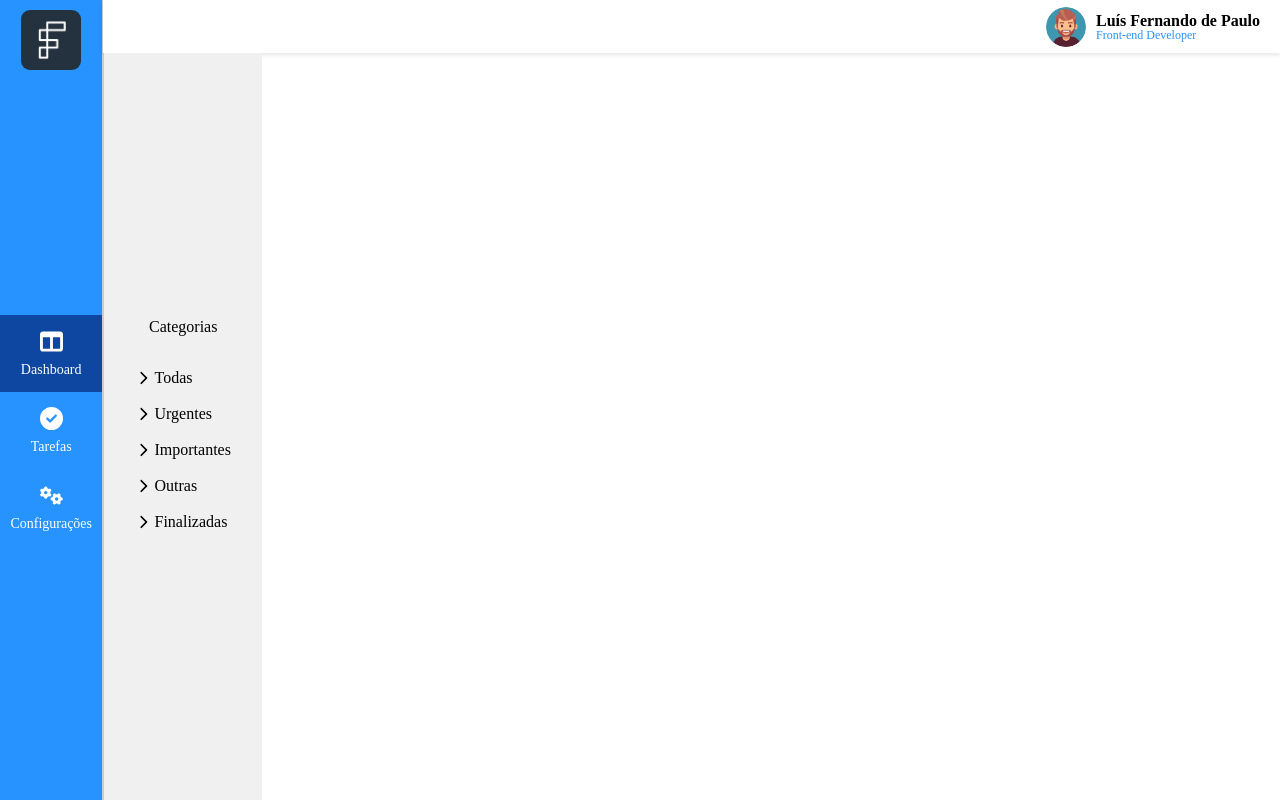
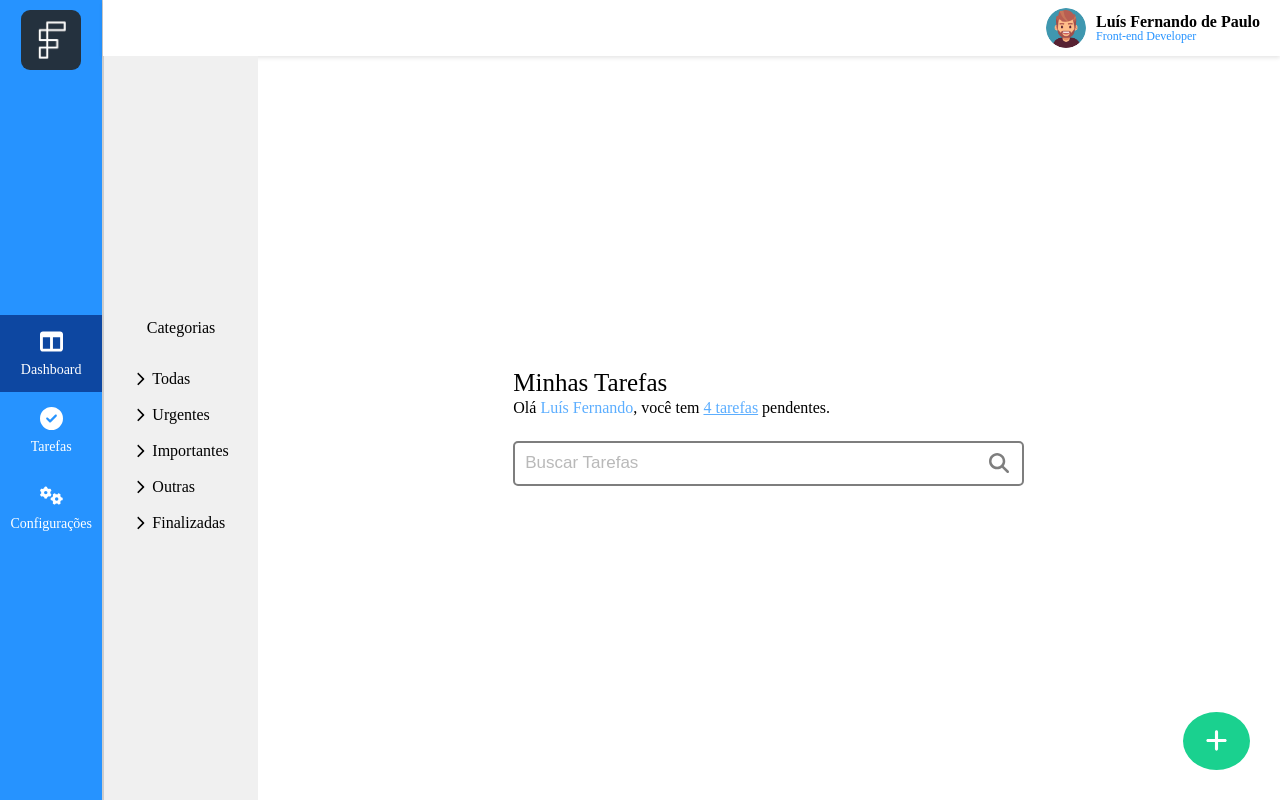
Before and after one commit to Luisfp0/challenge-front-end-app-facilita, a Vue app: page /dashboard in a window 1280 px wide. Built offline with nearby package versions, Linux system fonts and the light colour scheme.

Commit message:
feat: base for todoList

```diff
--- a/src/components/Categories.vue
+++ b/src/components/Categories.vue
@@ -27,11 +27,10 @@
   flex-direction: column;
   align-items: center;
   justify-content: center;
-  width: 10%;
-  height: 100vh;
+  height: 100%;
   background-color: #f0f0f0;
-  padding: 20px;
   border-left: 1px solid #ccc;
+  width: 15%;
 }
 
 .category-option {
--- /dev/null
+++ b/src/components/TodoList.vue
@@ -0,0 +1,104 @@
+<template>
+  <div class="todo_list_container">
+    <button class="add_todo">
+      <fa class="icon_plus" :icon="['fas', 'plus']" />
+    </button>
+    <div class="container_todo_list">
+      <section class="greeting">
+        <h1 class="title">Minhas Tarefas</h1>
+        <h2>
+          Olá <span class="name">Luís Fernando</span>, você tem
+          <span class="tasks_pending_span">4 tarefas</span> pendentes.
+        </h2>
+      </section>
+      <section>
+        <div class="input_container">
+          <input
+            class="search_input"
+            placeholder="Buscar Tarefas"
+            type="text"
+          />
+          <fa class="icon_search" :icon="['fas', 'magnifying-glass']" />
+        </div>
+      </section>
+    </div>
+  </div>
+</template>
+
+<script lang="ts">
+// Script TypeScript aqui
+</script>
+
+<style scoped>
+.todo_list_container {
+  display: flex;
+  flex-direction: column;
+  align-items: center;
+  justify-content: center;
+  width: 100%;
+  position: relative;
+}
+
+.add_todo {
+  position: absolute;
+  right: 30px;
+  bottom: 30px;
+  background-color: #1ad18f;
+  border: none;
+  border-radius: 50%;
+}
+
+.icon_plus {
+  width: 25px;
+  height: 25px;
+  padding: 15px;
+  color: white;
+}
+
+.container_todo_list {
+  width: 50%;
+}
+
+.greeting {
+  margin-bottom: 25px;
+}
+
+.title {
+  font-size: 25px;
+  margin-bottom: 5px;
+}
+
+.name {
+  color: #5caeff;
+}
+
+.tasks_pending_span {
+  color: #5caeff;
+  text-decoration: underline;
+}
+
+.input_container {
+  position: relative;
+  display: flex;
+  align-items: center;
+}
+
+.icon_search {
+  position: absolute;
+  right: 15px;
+  width: 20px;
+  height: 20px;
+  opacity: 50%;
+}
+
+.search_input {
+  width: 100%;
+  height: 45px;
+  box-sizing: border-box;
+  font-size: 17px;
+  border: 2px solid black;
+  opacity: 50%;
+  border-radius: 5px;
+  padding: 10px;
+}
+</style>
--- a/src/views/Dashboard.vue
+++ b/src/views/Dashboard.vue
@@ -3,7 +3,10 @@
     <Sidebar />
     <div class="main_content">
       <Header />
-      <Categories />
+      <div class="container_todo">
+        <Categories />
+        <TodoList />
+      </div>
     </div>
   </div>
 </template>
@@ -13,12 +16,14 @@ import { defineComponent } from "vue";
 import Sidebar from "../components/SideBar.vue";
 import Header from "../components/Header.vue";
 import Categories from "../components/Categories.vue";
+import TodoList from "../components/TodoList.vue";
 
 export default defineComponent({
   components: {
     Sidebar,
     Header,
-    Categories
+    Categories,
+    TodoList,
   },
 });
 </script>
@@ -34,4 +39,10 @@ export default defineComponent({
   flex-direction: column;
   width: 100%;
 }
+
+.container_todo {
+  display: flex;
+  height: 100%;
+  width: 100%;
+}
 </style>
```
